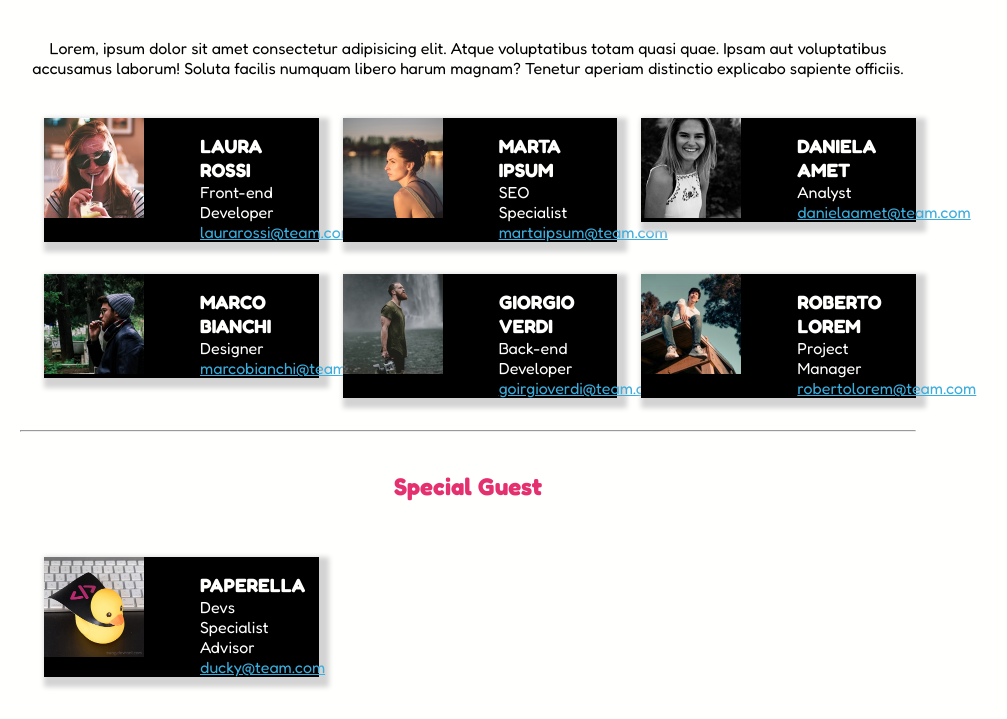
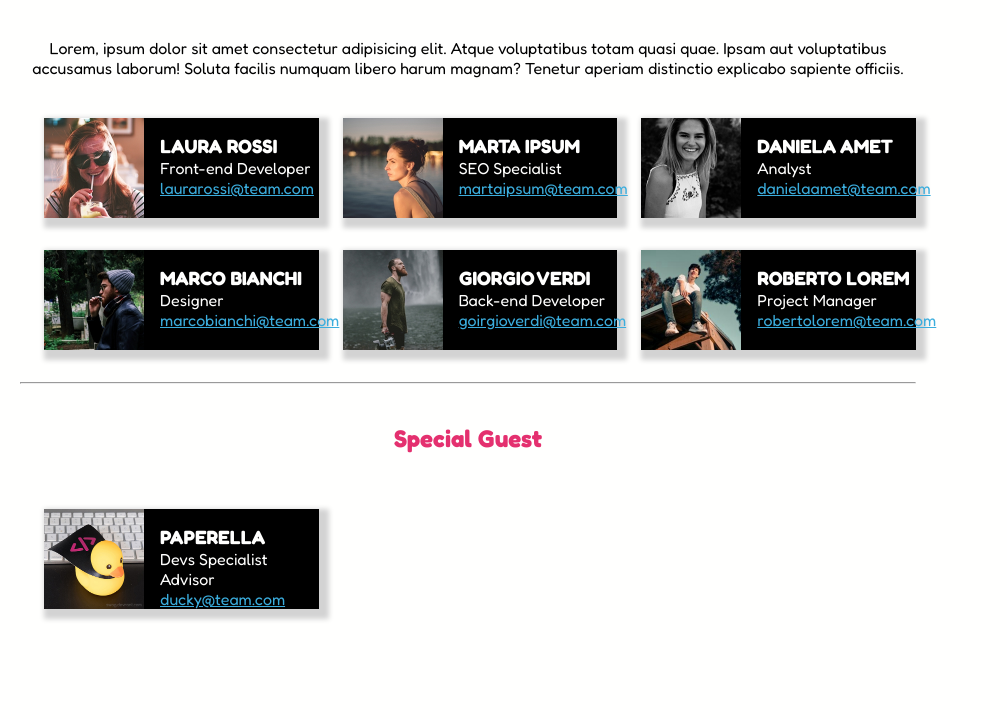
Before and after one commit to giuliaballestrero/html-css-float-cards, a plain HTML site: page index.html in a window 1280 px wide. Shown: the part 81-800 px from the top of the page, without its empty margins (172-1179 px from the left). Drawn offline with Linux system fonts and the light colour scheme.

Commit message:
Fix error float-left and change div name

```diff
--- a/css/stile.css
+++ b/css/stile.css
@@ -36,7 +36,7 @@ main>p {
 }
 
 
-section>div {
+.card{
     background-color:black;
     box-shadow: 5px 5px 5px 5px lightgray;
     width: calc((100% / 3) - 1.5rem);
@@ -65,12 +65,10 @@ a {
     float: left;
 }
 
-.float-right {
-     float: right;
-     padding-right: 2.5rem;
-     padding-left: 3.5rem;
-     padding-top: 1rem;
-     width: calc(100% - 100px);
+.text {
+    padding-left: 1rem;
+    padding-top: 1rem;
+    width: calc(100% - 100px);
 }
 
 #specialguest {
--- a/index.html
+++ b/index.html
@@ -30,26 +30,26 @@
 
         <!--Sezione card-->
         <section class="clearfix">
-            <div class="float-left">
-                <img src="img/female1.png" alt="Laura Rossi">
-                <div class="float-right">
+            <div class="card float-left">
+                <img src="img/female1.png" alt="Laura Rossi" class="float-left">
+                <div class="text float-left">
                     <span class="personalname">LAURA ROSSI</span><br>
                     Front-end Developer<br>
                     <a href="mailto:laurarossi@team.com">laurarossi@team.com</a>
                 </div>
             </div>
 
-            <div class="float-left">
-                <img src="img/female2.png" alt="Marta Ipsum">
-                <div class="float-right">
+            <div class="card float-left">
+                <img src="img/female2.png" alt="Marta Ipsum" class="float-left">
+                <div class="text float-left">
                     <span class="personalname">MARTA IPSUM</span><br>
                     SEO Specialist<br>
                     <a href="mailto:laurarossi@team.com">martaipsum@team.com</a>
                 </div>
             </div>
 
-            <div class="float-left"><img src="img/female3.png" alt="Daniela Amet">
-                <div class="float-right">
+            <div class="card float-left"><img src="img/female3.png" alt="Daniela Amet" class="float-left">
+                <div class="text float-left">
                     <span class="personalname">DANIELA AMET</span><br>
                     Analyst<br>
                     <a href="mailto:laurarossi@team.com">danielaamet@team.com</a>
@@ -60,9 +60,9 @@
         </section>
 
         <section class="clearfix">
-            <div class="float-left box">
-                <img src="img/male1.png" alt="Marco Bianchi">
-                <div class="float-right">
+            <div class=" card float-left">
+                <img src="img/male1.png" alt="Marco Bianchi" class="float-left">
+                <div class="text float-left">
                     <span class="personalname">MARCO BIANCHI</span><br>
                     Designer<br>
                     <a href="mailto:laurarossi@team.com">marcobianchi@team.com</a>
@@ -70,9 +70,9 @@
 
             </div>
 
-            <div class="float-left">
-                <img src="img/male2.png" alt="Giorgio Verdi">
-                <div class="float-right">
+            <div class="card float-left">
+                <img src="img/male2.png" alt="Giorgio Verdi" class="float-left">
+                <div class="text float-left">
                     <span class="personalname">GIORGIO VERDI</span><br>
                     Back-end Developer<br>
                     <a href="mailto:laurarossi@team.com">goirgioverdi@team.com</a>
@@ -80,9 +80,9 @@
 
             </div>
 
-            <div class="float-left">
-                <img src="img/male3.png" alt="Roberto Lorem">
-                <div class="float-right">
+            <div class="card float-left">
+                <img src="img/male3.png" alt="Roberto Lorem" class="float-left">
+                <div class="text float-left">
                     <span class="personalname">ROBERTO LOREM</span><br>
                     Project Manager<br>
                     <a href="mailto:laurarossi@team.com">robertolorem@team.com</a>
@@ -96,9 +96,9 @@
         <h2>Special Guest</h2>
 
         <section id="specialguest">
-            <div class="float-left">
-                <img src="img/duck.jpg" alt="Paperella gialla">
-                <div class="float-right">
+            <div class="card float-left">
+                <img src="img/duck.jpg" alt="Paperella gialla" class="float-left">
+                <div class="text float-left">
                     <span class="personalname">PAPERELLA</span><br>
                     Devs Specialist Advisor<br>
                     <a href="mailto:ducky@team.com">ducky@team.com</a>
```
